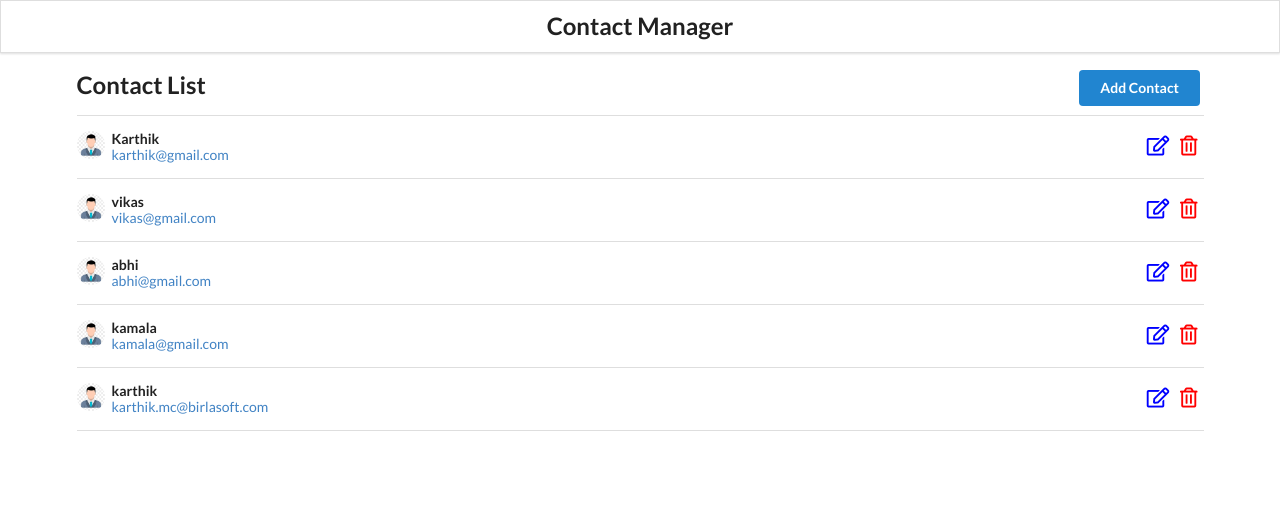
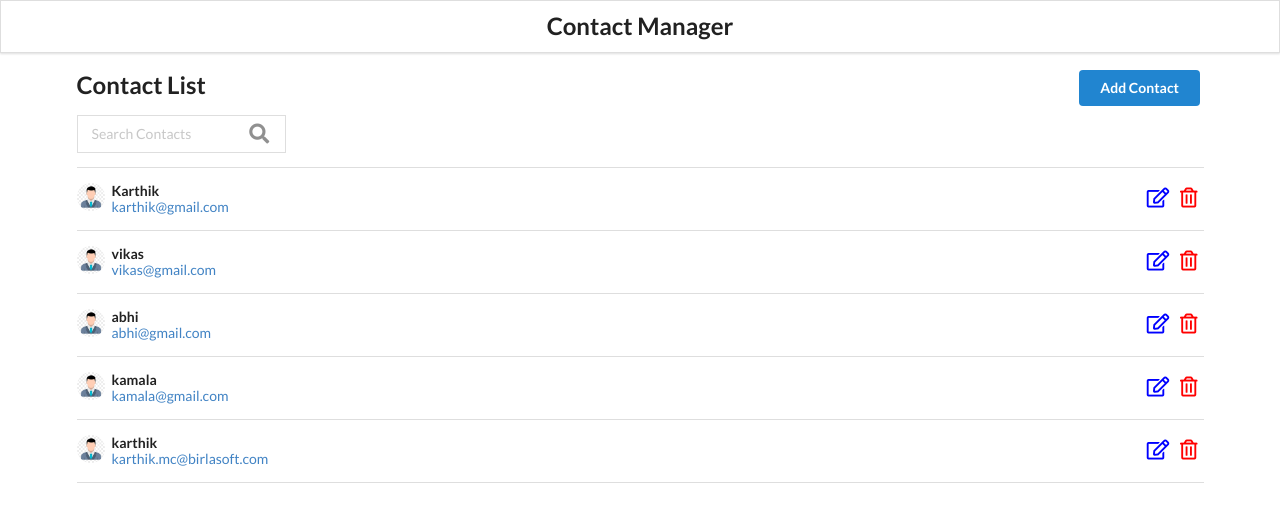
Before and after one commit to KarthikBenki/Contact-manager, a React (Create React App) app: page / in a window 1280 px wide. Shown: the top 522 px of the page. Built offline with nearby package versions, Linux system fonts and the light colour scheme; data requests are answered from the project's data file.

Commit message:
create search bar in contact list

```diff
--- a/src/components/ContactList.jsx
+++ b/src/components/ContactList.jsx
@@ -26,6 +26,12 @@ const ContactList = ({ contacts, removeContactHandler }) => {
         <button className="ui button blue right">Add Contact</button>
         </Link>
       </h2>
+      <div className="ui search">
+        <div className="ui icon input">
+          <input type="text" placeholder="Search Contacts" className="prompt" />
+          <i className="search icon"/>
+        </div>
+      </div>
       <div className="ui celled list">{renderContactList}</div>
     </div>
   );
```
